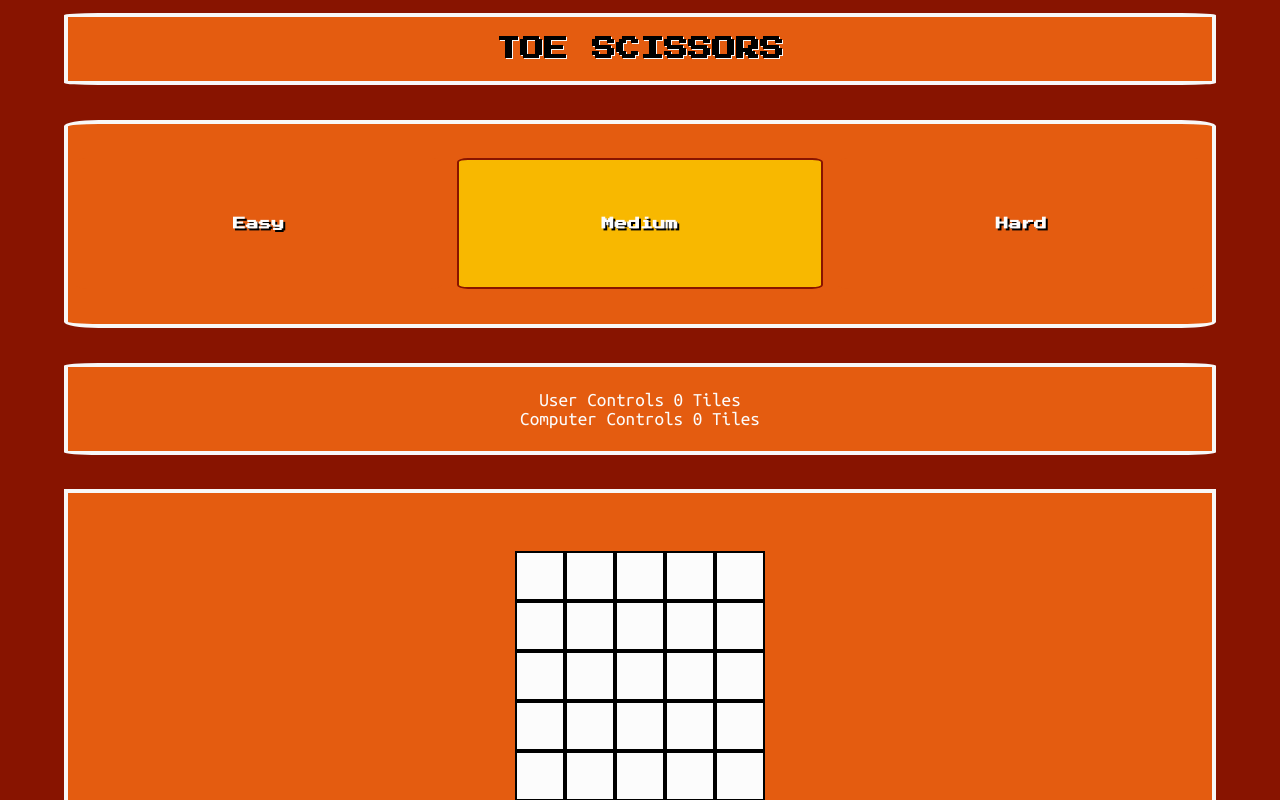
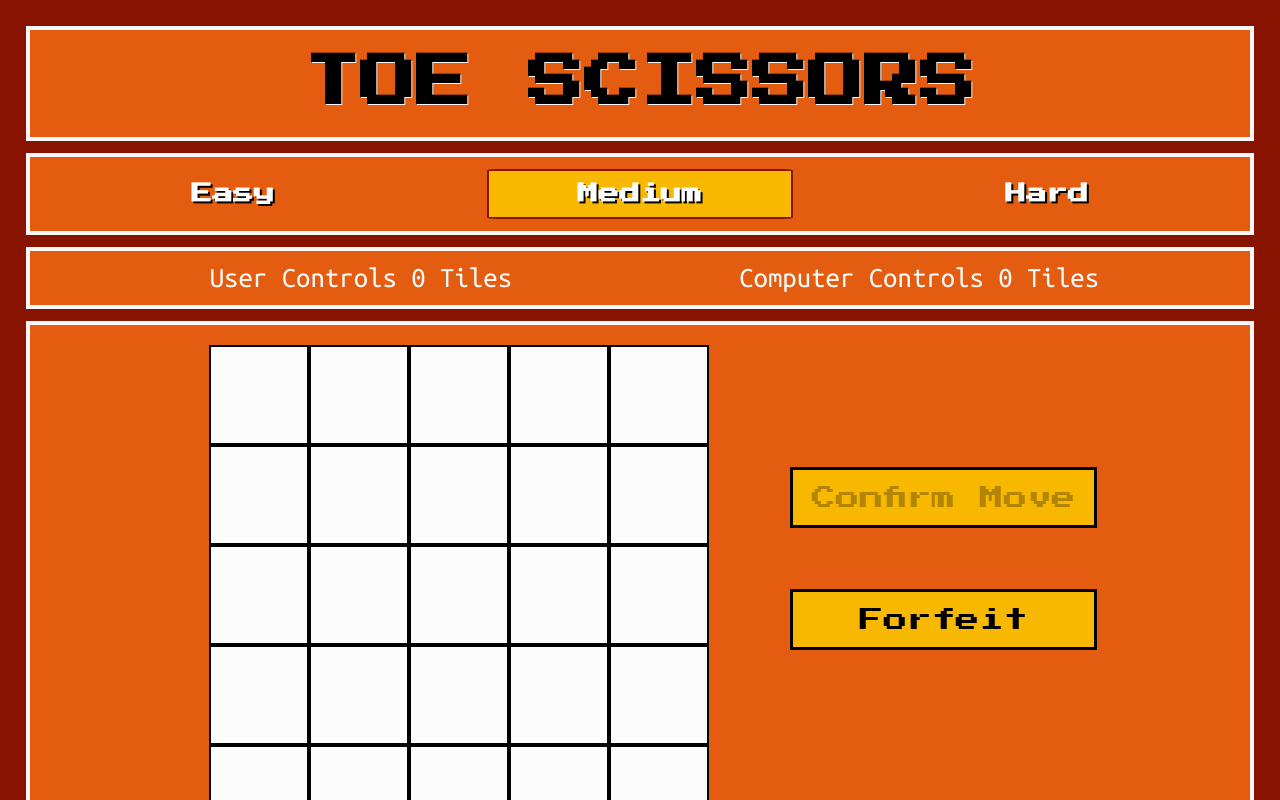
Before and after one commit to rbannal86/toeScissors, a React (Create React App) app: page / in a window 1280 px wide. Shown: the top 800 px of the page. Built offline with nearby package versions, Linux system fonts and the light colour scheme.

Commit message:
tablet and desktop styling

```diff
--- a/src/App.css
+++ b/src/App.css
@@ -8,7 +8,6 @@
 .app_title_box {
   border: 4px solid #f8f8f8;
   background-color: #e45c10;
-  border-radius: 3%;
   text-align: center;
   margin-top: 0%;
   margin-bottom: 3%;
@@ -19,3 +18,23 @@
   line-height: 2rem;
   text-shadow: 1px 1px #f8f8f8;
 }
+
+@media only screen and (min-width: 750px) {
+  .app_title {
+    font-size: 2.5rem;
+  }
+}
+
+@media only screen and (min-width: 1000px) {
+  .App {
+    margin: 2%;
+  }
+
+  .app_title_box {
+    margin-bottom: 1%;
+  }
+
+  .app_title {
+    font-size: 3.5rem;
+  }
+}
--- a/src/Components/Board/Board.css
+++ b/src/Components/Board/Board.css
@@ -1,10 +1,13 @@
+.board_input {
+  border: 4px solid #f8f8f8;
+  margin-top: 3%;
+}
+
 .board_display {
   display: grid;
   grid-template-columns: repeat(5, 0fr);
   justify-content: center;
-  margin-top: 3%;
-  border: 4px solid #f8f8f8;
-  border-bottom: none;
+
   padding: 3%;
   padding-top: 5%;
   background-color: #e45c10;
@@ -46,8 +49,36 @@
   display: flex;
   flex-direction: row;
   justify-content: center;
-  border: 4px solid #f8f8f8;
-  border-top: none;
   background-color: #e45c10;
   padding-bottom: 3%;
 }
+
+@media only screen and (min-width: 750px) {
+  .board_input {
+    display: flex;
+    flex-direction: row;
+    background-color: #e45c10;
+    justify-content: space-evenly;
+    margin-top: 1%;
+  }
+
+  .board_display {
+    padding: 2%;
+    width: 50%;
+  }
+
+  .board_buttons {
+    width: 30%;
+  }
+
+  .board_victory {
+    font-size: 2rem;
+  }
+}
+
+@media only screen and (min-width: 1000px) {
+  .board_input {
+    padding-right: 8%;
+    padding-left: 8%;
+  }
+}
--- a/src/Components/Board/Board.js
+++ b/src/Components/Board/Board.js
@@ -201,6 +201,7 @@ export default function Board() {
           <h2 className={"board_victory"}>{victory}</h2>
         </div>
       ) : null}
+      <div className={"board_input"}>
         <div className={"board_display"}>{renderBoard()}</div>
         <div className={"board_buttons"}>
           <Buttons
@@ -212,5 +213,6 @@ export default function Board() {
           />
         </div>
       </div>
+    </div>
   );
 }
--- a/src/Components/Buttons/Buttons.css
+++ b/src/Components/Buttons/Buttons.css
@@ -24,3 +24,56 @@
   color: #fcfcfc;
   text-shadow: 2px 2px black;
 }
+
+@media only screen and (min-width: 750px) {
+  .buttons_main {
+    width: 100%;
+    padding-top: 5%;
+    margin-top: 17%;
+    justify-content: flex-start;
+  }
+
+  .buttons_section {
+    display: flex;
+    flex-direction: column;
+    justify-content: center;
+    align-content: center;
+  }
+
+  .buttons_button {
+    margin-bottom: 20%;
+    width: 100%;
+  }
+
+  .buttons_confirm {
+    width: 100%;
+  }
+
+  .buttons_new_game {
+    font-size: 1.8rem;
+    width: fit-content;
+    margin-right: 10%;
+  }
+}
+
+@media only screen and (min-width: 1000px) {
+  .buttons_main {
+    padding-top: 0;
+    margin-top: 6%;
+    justify-content: space-evenly;
+  }
+
+  .buttons_section {
+    width: 100%;
+  }
+
+  .buttons_button {
+    font-size: 1.5rem;
+    width: 100%;
+  }
+
+  .buttons_new_game {
+    font-size: 3rem;
+    text-align: center;
+  }
+}
--- a/src/Components/Buttons/Buttons.js
+++ b/src/Components/Buttons/Buttons.js
@@ -6,7 +6,7 @@ export default function Buttons(props) {
   return (
     <div className={"buttons_main"}>
       {toggleForfeit ? (
-        <>
+        <div className={"buttons_section"}>
           <h3 className={"buttons_confirm"}>
             Are you sure you want to forfeit?
           </h3>
@@ -25,18 +25,21 @@ export default function Buttons(props) {
           >
             Cancel
           </button>
-        </>
+        </div>
       ) : (
         <>
           {props.victory ? (
+            <div className={"buttons_section"}>
               <button
                 onClick={() => props.resetBoard()}
-              className={"buttons_button"}
+                className={"buttons_button buttons_new_game"}
               >
                 New Game
               </button>
+            </div>
           ) : (
             <>
+              <div className={"buttons_section"}>
                 <button
                   disabled={props.currentTile === " "}
                   onClick={() => props.handleMove()}
@@ -52,6 +55,7 @@ export default function Buttons(props) {
                 >
                   Forfeit
                 </button>
+              </div>
             </>
           )}
         </>
--- a/src/Components/DifficultySelect/DifficultySelect.css
+++ b/src/Components/DifficultySelect/DifficultySelect.css
@@ -1,6 +1,5 @@
 .difficulty_select_main {
   border: 4px solid #f8f8f8;
-  border-radius: 3%;
   display: flex;
   flex-direction: row;
   justify-content: space-around;
@@ -33,3 +32,28 @@
   background-color: #f8b800;
   border: 2px solid #881400;
 }
+
+@media only screen and (min-width: 750px) {
+  .difficulty_select_main {
+    padding-top: 1%;
+    padding-bottom: 1%;
+  }
+
+  .difficulty_select_button {
+    padding: 2%;
+  }
+}
+
+@media only screen and (min-width: 1000px) {
+  .difficulty_select_main {
+    margin-bottom: 1%;
+  }
+
+  .difficulty_select_button {
+    width: 25%;
+    font-size: 1.3rem;
+    padding: 0;
+    padding-top: 1%;
+    padding-bottom: 1%;
+  }
+}
--- a/src/Components/HandleTie/HandleTie.css
+++ b/src/Components/HandleTie/HandleTie.css
@@ -39,6 +39,34 @@
 .handle_tie_image {
   width: 100%;
   height: 100%;
-  margin: auto;
   justify-self: center;
+  align-self: center;
 }
+
+@media only screen and (min-width: 750px) {
+  .handle_tie_main {
+    font-size: 1.3rem;
+  }
+
+  .handle_tie_image {
+    width: inherit;
+    height: inherit;
+  }
+}
+
+@media only screen and (min-width: 1000px) {
+  .handle_tie_main {
+    font-size: 1.8rem;
+    line-height: 1rem;
+  }
+
+  .handle_tie_buttons {
+    margin-top: 2%;
+  }
+
+  .handle_tie_button {
+    width: 50px;
+    height: 50px;
+    padding: 3%;
+  }
+}
--- a/src/Components/Scoreboard/Scoreboard.css
+++ b/src/Components/Scoreboard/Scoreboard.css
@@ -3,10 +3,33 @@
   border: 4px solid #f8f8f8;
   padding: 2%;
   text-align: center;
-  border-radius: 3%;
 }
 
 .scoreboard_display {
   font-size: 1.2rem;
   color: #fcfcfc;
 }
+
+@media only screen and (min-width: 750px) {
+  .scoreboard_main {
+    display: flex;
+    flex-direction: row;
+    justify-content: space-evenly;
+    padding-right: 3%;
+    padding-left: 3%;
+  }
+
+  .scoreboard_display {
+    width: 40%;
+  }
+}
+
+@media only screen and (min-width: 1000px) {
+  .scoreboard_main {
+    padding: 1%;
+  }
+
+  .scoreboard_display {
+    font-size: 1.8rem;
+  }
+}
--- a/src/Components/Tile/Tile.css
+++ b/src/Components/Tile/Tile.css
@@ -61,3 +61,23 @@
   padding-left: 10%;
   padding-top: 5%;
 }
+
+@media only screen and (min-width: 750px) {
+  .tile_main {
+    width: 75px;
+    height: 75px;
+    font-size: 1.8rem;
+  }
+
+  .tile_text {
+    padding-left: 5%;
+    padding-top: 2.5%;
+  }
+}
+
+@media only screen and (min-width: 1000px) {
+  .tile_main {
+    width: 100px;
+    height: 100px;
+  }
+}
```
Lines whose indentation alone changed are shown as unchanged.
